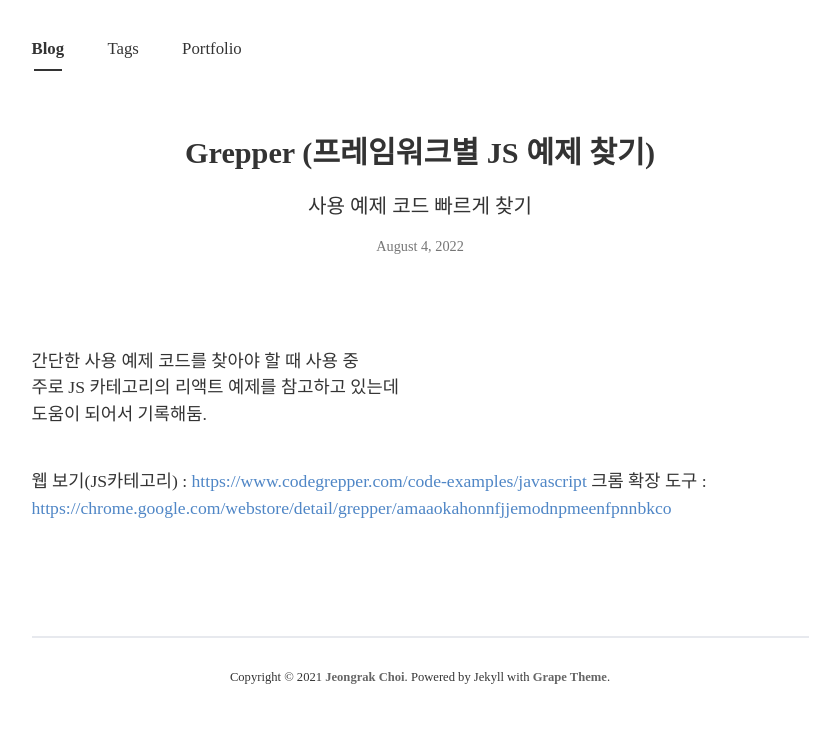
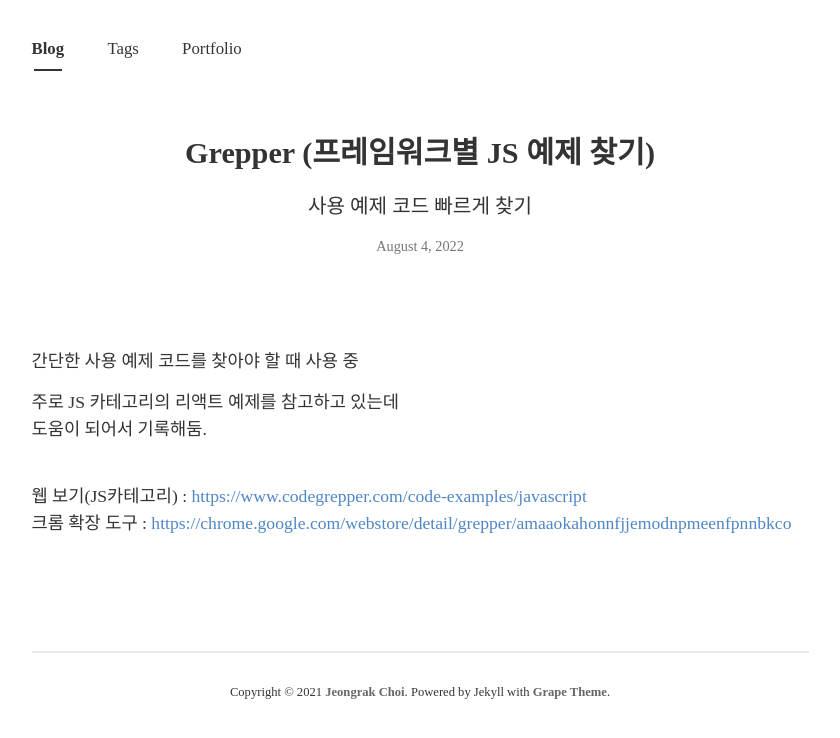
Before and after one commit to JeongrakChoi/JeongrakChoi.github.io, a Jekyll site: the page built from _posts/2022-08-04-code-examples-frameworks.md, in a window 1280 px wide. Shown: the top 738 px of the page, without its empty margins (220-1060 px from the left). Built offline with Jekyll 4.4.1, drawn with Linux system fonts in a browser that asks for light colours; nearby versions of some CDN libraries; some web fonts are replaced; comment, search, counter and statistics services are not loaded.

Commit message:
포스트 수정

```diff
--- a/_posts/2022-08-04-code-examples-frameworks.md
+++ b/_posts/2022-08-04-code-examples-frameworks.md
@@ -8,8 +8,9 @@
 ---
 
 간단한 사용 예제 코드를 찾아야 할 때 사용 중 <br>
+
 주로 JS 카테고리의 리액트 예제를 참고하고 있는데
 도움이 되어서 기록해둠. <br><br>
 
-웹 보기(JS카테고리) : <https://www.codegrepper.com/code-examples/javascript>
-크롬 확장 도구 : <https://chrome.google.com/webstore/detail/grepper/amaaokahonnfjjemodnpmeenfpnnbkco> <br>
+웹 보기(JS카테고리) : <https://www.codegrepper.com/code-examples/javascript> <br>
+크롬 확장 도구 : <https://chrome.google.com/webstore/detail/grepper/amaaokahonnfjjemodnpmeenfpnnbkco>
```
